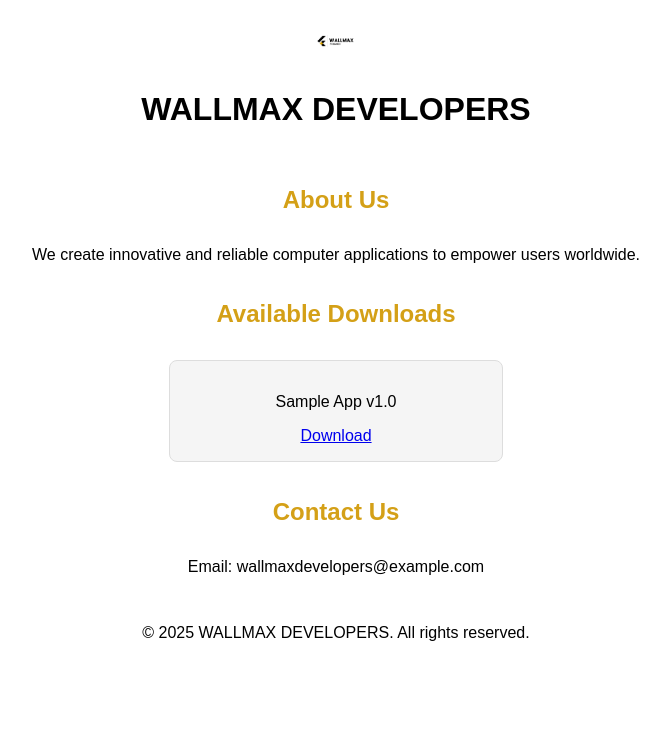
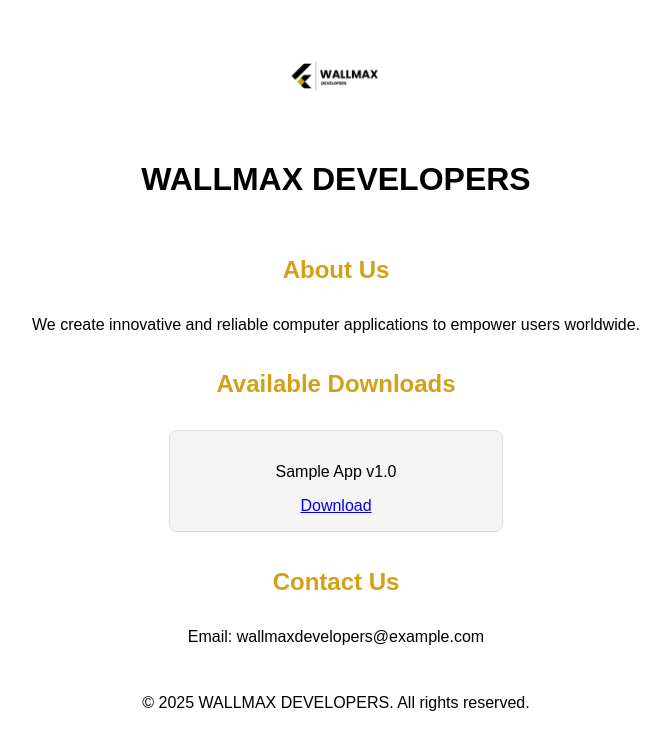
Before and after one commit to wallmugoh-tech/WALLMAX-DEVELOPERS-WEBSITE, a plain HTML site: page index.html in a window 1280 px wide. Shown: the whole page, without its empty margins (304-974 px from the left). Drawn offline with Linux system fonts and the light colour scheme.

Commit message:
Update index.html
And update website URL

```diff
--- a/index.html
+++ b/index.html
@@ -42,7 +42,7 @@ footer {background:#fff; padding:1rem; margin-top:2rem; color:#000;}
 <body>
 
 <header>
-  <img src="Images/Logo.png" alt="WALLMAX Logo" />
+  <img src="Images/Logo.png" alt="WALLMAX Logo" style="height:120px;" />
   <h1>WALLMAX DEVELOPERS</h1>
 </header>
 
```
